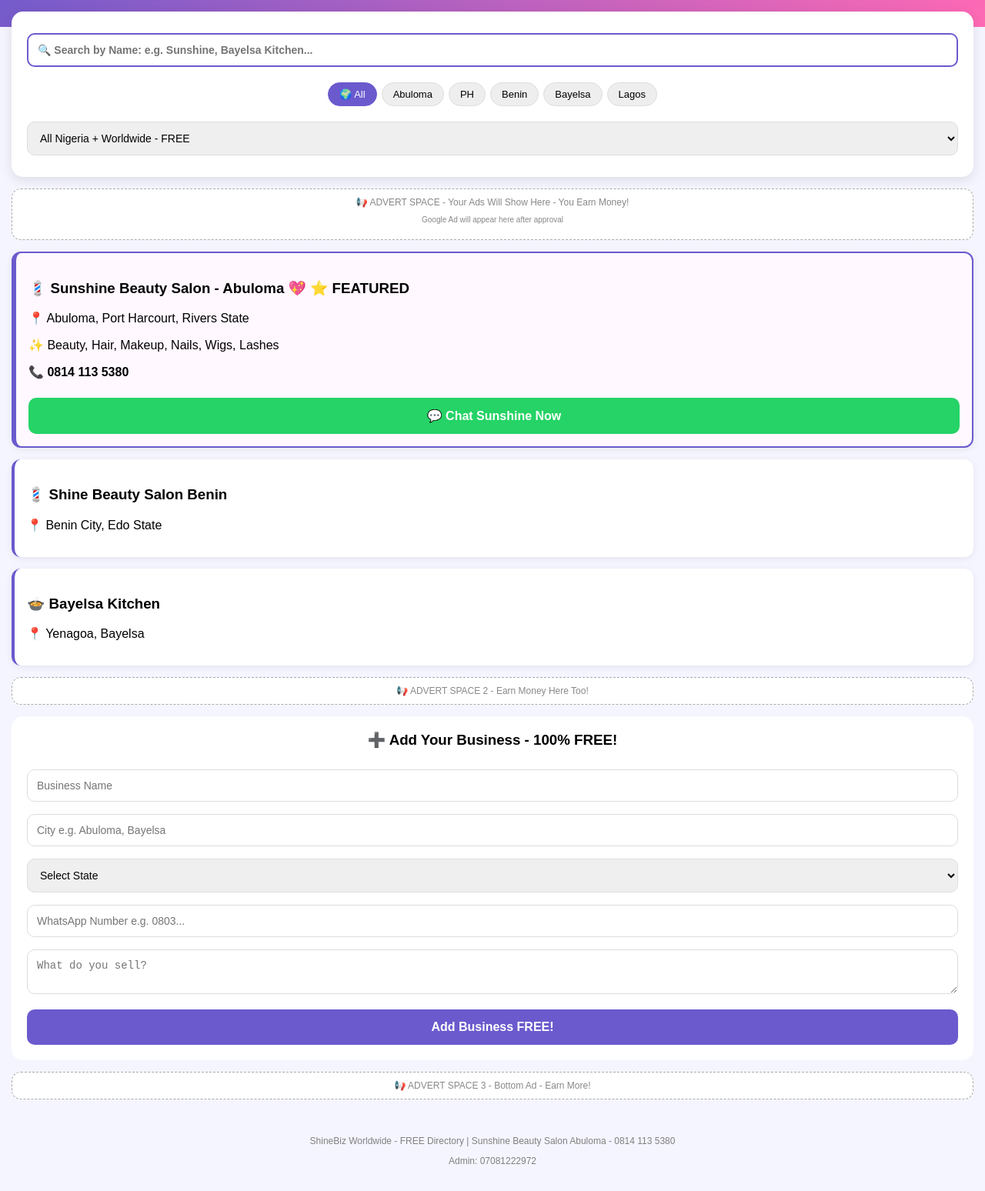
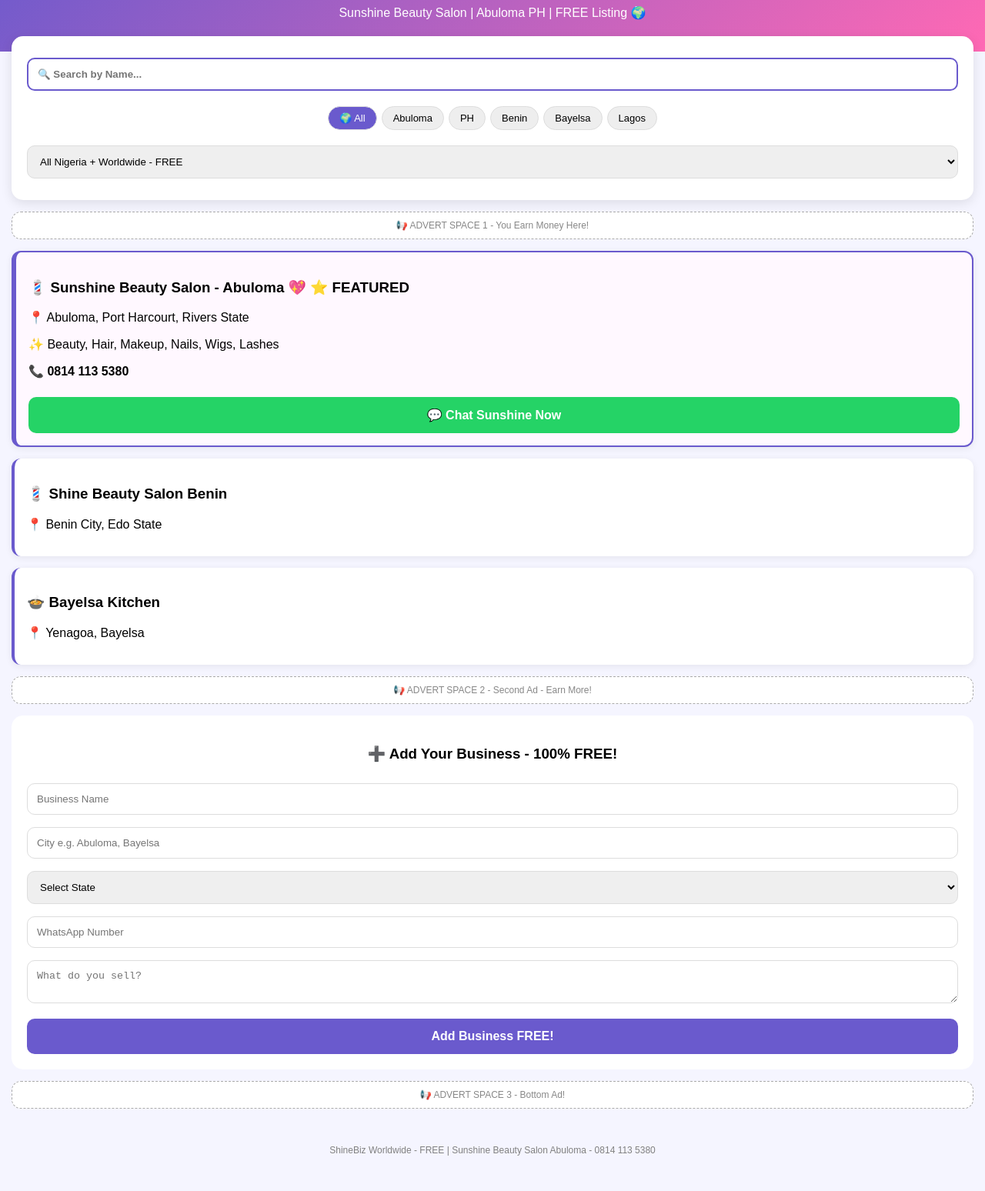
Before and after one commit to shinediamondshineout-cmyk/My-business-website, a plain HTML site: page index.html in a window 1280 px wide. Shown: the part 99-1647 px from the top of the page at 77% size. Drawn offline with Linux system fonts and the light colour scheme.

Commit message:
Refactor HTML structure and update content

```diff
--- a/index.html
+++ b/index.html
@@ -4,17 +4,15 @@
 <meta charset="UTF-8">
 <meta name="viewport" content="width=device-width, initial-scale=1.0">
 <title>ShineBiz Worldwide - Sunshine Beauty Salon Abuloma PH</title>
-<meta name="description" content="Free business directory Abuloma, Port Harcourt, Benin, Bayelsa, Lagos, All Nigeria + Worldwide. Sunshine Beauty Salon 0814 113 5380">
 <style>
 body{font-family:Arial,sans-serif;margin:0;background:#f5f5ff;}
 .header{background:linear-gradient(135deg,#6a5acd,#ff69b4);color:white;padding:25px;text-align:center;}
-.header h1{margin:0;font-size:28px;}
 .search-box{background:white;margin:-20px 15px 15px 15px;padding:20px;border-radius:15px;box-shadow:0 4px 15px rgba(0,0,0,0.1);}
-input,select,textarea{width:100%;padding:12px;margin:8px 0;border-radius:10px;border:1px solid #ddd;box-sizing:border-box;font-size:14px;}
+input,select,textarea{width:100%;padding:12px;margin:8px 0;border-radius:10px;border:1px solid #ddd;box-sizing:border-box;}
 .city-tags{display:flex;flex-wrap:wrap;gap:6px;justify-content:center;margin:12px 0;}
 .city-tag{padding:7px 14px;background:#eee;border-radius:20px;font-size:13px;cursor:pointer;border:1px solid #ddd;}
-.city-tag.active{background:#6a5acd;color:white;border-color:#6a5acd;}
-.btn{width:100%;padding:14px;background:#6a5acd;color:white;border:none;border-radius:10px;font-size:16px;cursor:pointer;font-weight:bold;margin-top:8px;}
+.city-tag.active{background:#6a5acd;color:white;}
+.btn{width:100%;padding:14px;background:#6a5acd;color:white;border:none;border-radius:10px;font-size:16px;font-weight:bold;cursor:pointer;margin-top:8px;}
 .btn-whatsapp{background:#25D366;}
 .business-card{background:white;margin:15px;padding:16px;border-radius:12px;box-shadow:0 2px 10px rgba(0,0,0,0.07);border-left:4px solid #6a5acd;}
 .featured{border:2px solid #6a5acd;border-left:6px solid #6a5acd;background:#fff8ff;}
@@ -25,11 +23,11 @@
 
 <div class="header">
 <h1>✨ ShineBiz Worldwide</h1>
-<p>Sunshine Beauty Salon | Abuloma PH | Benin | Bayelsa | FREE Listing 🌍</p>
+<p>Sunshine Beauty Salon | Abuloma PH | FREE Listing 🌍</p>
 </div>
 
 <div class="search-box">
-<input id="searchInput" type="text" placeholder="🔍 Search by Name: e.g. Sunshine, Bayelsa Kitchen..." onkeyup="filterBiz()" style="font-weight:bold;border:2px solid #6a5acd;">
+<input id="searchInput" type="text" placeholder="🔍 Search by Name..." onkeyup="filterBiz()" style="font-weight:bold;border:2px solid #6a5acd;">
 <div class="city-tags">
 <span class="city-tag active" onclick="setCity('All')">🌍 All</span>
 <span class="city-tag" onclick="setCity('Abuloma')">Abuloma</span>
@@ -40,14 +38,11 @@
 </div>
 <select id="cityFilter" onchange="filterBiz()">
 <option value="All">All Nigeria + Worldwide - FREE</option>
-<option>Abia</option><option>Bayelsa</option><option>Edo - Benin City</option><option>Lagos</option><option>Rivers - Port Harcourt - Abuloma</option><option>FCT - Abuja</option><option>UK</option><option>USA</option><option>Dubai</option><option>Other International</option>
+<option>Rivers - Port Harcourt - Abuloma</option><option>Edo - Benin City</option><option>Bayelsa</option><option>Lagos</option>
 </select>
 </div>
 
-<div class="ad-box">
-📢 ADVERT SPACE - Your Ads Will Show Here - You Earn Money!
-<p style="font-size:10px;">Google Ad will appear here after approval</p>
-</div>
+<div class="ad-box">📢 ADVERT SPACE 1 - You Earn Money Here!</div>
 
 <div id="businessList">
 
@@ -61,38 +56,32 @@
 
 <div class="business-card" data-city="Benin City Edo" data-name="Shine Beauty Salon"><h3>💈 Shine Beauty Salon Benin</h3><p>📍 Benin City, Edo State</p></div>
 <div class="business-card" data-city="Bayelsa Yenagoa" data-name="Bayelsa Kitchen"><h3>🍲 Bayelsa Kitchen</h3><p>📍 Yenagoa, Bayelsa</p></div>
+
 </div>
 
-<div class="ad-box">
-📢 ADVERT SPACE 2 - Earn Money Here Too!
-</div>
+<div class="ad-box">📢 ADVERT SPACE 2 - Second Ad - Earn More!</div>
 
 <div style="background:white;margin:15px;padding:20px;border-radius:15px;">
-<h3 style="text-align:center;margin-top:0;">➕ Add Your Business - 100% FREE!</h3>
+<h3 style="text-align:center;">➕ Add Your Business - 100% FREE!</h3>
 <input id="bName" placeholder="Business Name">
 <input id="bCity" placeholder="City e.g. Abuloma, Bayelsa">
-<select id="bState"><option value="">Select State</option><option>Abia</option><option>Bayelsa</option><option>Edo - Benin City</option><option>Lagos</option><option>Rivers - Port Harcourt - Abuloma</option><option>FCT - Abuja</option><option>UK</option><option>USA</option><option>Dubai</option></select>
-<input id="bPhone" placeholder="WhatsApp Number e.g. 0803...">
+<select id="bState"><option value="">Select State</option><option>Rivers - Port Harcourt - Abuloma</option><option>Edo - Benin City</option><option>Bayelsa</option><option>Lagos</option></select>
+<input id="bPhone" placeholder="WhatsApp Number">
 <textarea id="bDesc" placeholder="What do you sell?"></textarea>
 <button class="btn" onclick="addBusiness()">Add Business FREE!</button>
 </div>
 
-<div class="ad-box">
-📢 ADVERT SPACE 3 - Bottom Ad - Earn More!
-</div>
+<div class="ad-box">📢 ADVERT SPACE 3 - Bottom Ad!</div>
 
 <div style="text-align:center;padding:20px;color:gray;font-size:12px;">
-<p>ShineBiz Worldwide - FREE Directory | Sunshine Beauty Salon Abuloma - 0814 113 5380</p>
-<p>Admin: 07081222972</p>
+<p>ShineBiz Worldwide - FREE | Sunshine Beauty Salon Abuloma - 0814 113 5380</p>
 </div>
 
 <script>
-let saved = JSON.parse(localStorage.getItem('shinebiz')||'[]');
-saved.forEach(b=>{createCard(b.name,b.city+' '+b.state,b.desc,b.phone)});
 function setCity(city){document.getElementById('cityFilter').value=city;document.getElementById('searchInput').value=city==='All'?'':city;filterBiz();document.querySelectorAll('.city-tag').forEach(t=>t.classList.remove('active'));event.target.classList.add('active');}
-function filterBiz(){let s=document.getElementById('searchInput').value.toLowerCase();let c=document.getElementById('cityFilter').value.toLowerCase();document.querySelectorAll('.business-card').forEach(card=>{let t=(card.innerText+' '+card.getAttribute('data-city')+' '+(card.getAttribute('data-name')||'')).toLowerCase();card.style.display=(s===''||t.includes(s))&&(c==='all'||t.includes(c))?'block':'none';});}
-function createCard(name,city,desc,phone){let list=document.getElementById('businessList');let div=document.createElement('div');div.className='business-card';div.setAttribute('data-city',city);div.setAttribute('data-name',name);let wa=phone?`https://wa.me/234${phone.slice(-10)}?text=Hello%20${encodeURIComponent(name)}` :'';div.innerHTML=`<h3>✨ ${name}</h3><p>📍 ${city}</p><p>${desc||''}</p>${phone?`<p>📞 ${phone}</p><button class='btn btn-whatsapp' onclick="window.open('${wa}','_blank')">💬 WhatsApp</button>`:''}`;list.prepend(div);}
-function addBusiness(){let name=document.getElementById('bName').value.trim();let city=document.getElementById('bCity').value.trim();let state=document.getElementById('bState').value;let phone=document.getElementById('bPhone').value.trim();let desc=document.getElementById('bDesc').value.trim();if(!name||!city){alert('Enter Name and City');return;}let biz={name,city,state,phone,desc};let all=JSON.parse(localStorage.getItem('shinebiz')||'[]');all.unshift(biz);localStorage.setItem('shinebiz',JSON.stringify(all));createCard(name,city+' '+state,desc,phone);let msg=`🔔 NEW FREE LISTING on ShineBiz!%0AName: ${encodeURIComponent(name)}%0ACity: ${city}%0APhone: ${phone}%0ADesc: ${encodeURIComponent(desc)}`;window.open(`https://wa.me/2347081222972?text=${msg}`,'_blank');alert('✅ Added FREE!');}
+function filterBiz(){let s=document.getElementById('searchInput').value.toLowerCase();let c=document.getElementById('cityFilter').value.toLowerCase();document.querySelectorAll('.business-card').forEach(card=>{let t=(card.innerText+' '+card.getAttribute('data-city')+' '+card.getAttribute('data-name')).toLowerCase();card.style.display=(s===''||t.includes(s))&&(c==='all'||t.includes(c))?'block':'none';});}
+function createCard(name,city,desc,phone){let list=document.getElementById('businessList');let div=document.createElement('div');div.className='business-card';div.setAttribute('data-city',city);div.setAttribute('data-name',name);div.innerHTML=`<h3>✨ ${name}</h3><p>📍 ${city}</p><p>${desc||''}</p>${phone?`<p>📞 ${phone}</p>`:''}`;list.prepend(div);}
+function addBusiness(){let name=document.getElementById('bName').value.trim();let city=document.getElementById('bCity').value.trim();let state=document.getElementById('bState').value;let phone=document.getElementById('bPhone').value.trim();let desc=document.getElementById('bDesc').value.trim();if(!name||!city){alert('Enter Name and City');return;}createCard(name,city+' '+state,desc,phone);let msg=`🔔 NEW FREE LISTING! Name: ${name} City: ${city} Phone: ${phone}`;window.open(`https://wa.me/2347081222972?text=${encodeURIComponent(msg)}`,'_blank');alert('✅ Added FREE! Now go to GitHub to post it permanently');}
 </script>
 </body>
  </html>
```
